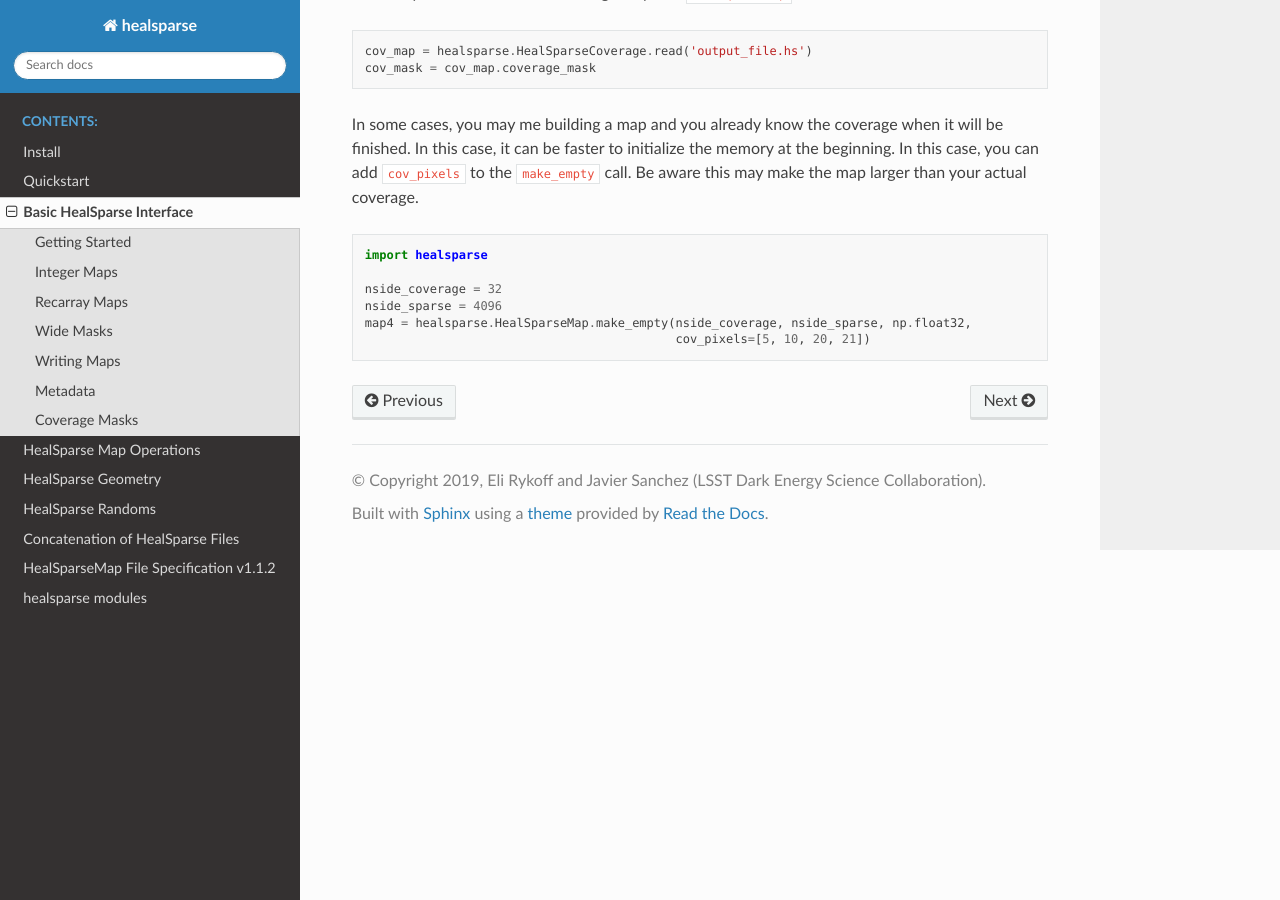
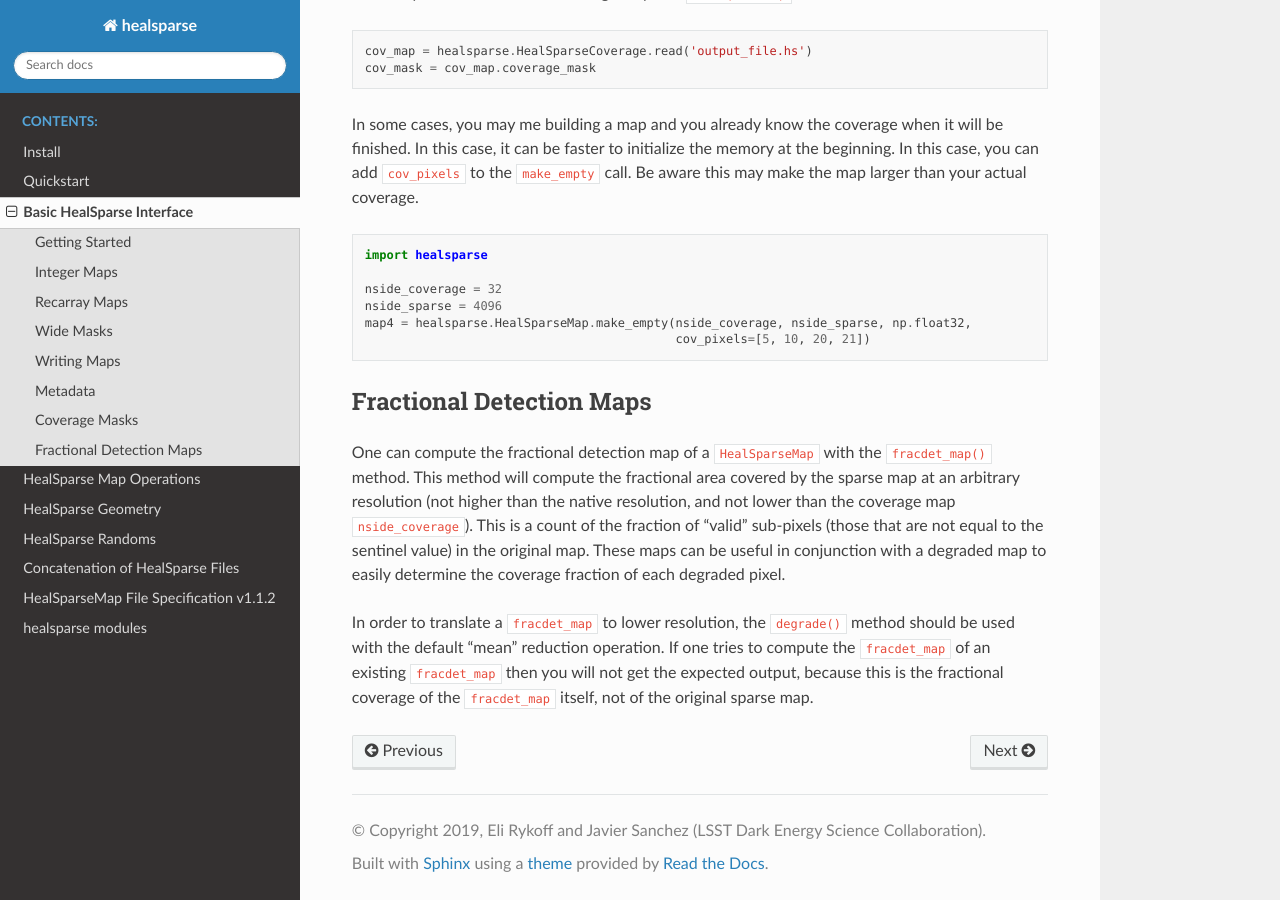
Before and after one commit to LSSTDESC/healsparse, a Sphinx documentation site: the page built from docs/basic_interface.rst, in a window 1280 px wide and 900 px high, scrolled down 4140 px. Built offline with Sphinx 7.4.7 and the Read the Docs theme 2.0.0, drawn with Linux system fonts in a browser that asks for light colours.

Commit message:
Add fracdet_map documentation.

```diff
--- a/docs/basic_interface.rst
+++ b/docs/basic_interface.rst
@@ -211,3 +211,15 @@ In some cases, you may me building a map and you already know the coverage when
     nside_sparse = 4096
     map4 = healsparse.HealSparseMap.make_empty(nside_coverage, nside_sparse, np.float32,
                                                cov_pixels=[5, 10, 20, 21])
+
+
+Fractional Detection Maps
+-------------------------
+
+One can compute the fractional detection map of a :code:`HealSparseMap` with the :code:`fracdet_map()` method.
+This method will compute the fractional area covered by the sparse map at an arbitrary resolution (not higher than the native resolution, and not lower than the coverage map :code:`nside_coverage`).
+This is a count of the fraction of "valid" sub-pixels (those that are not equal to the sentinel value) in the original map.
+These maps can be useful in conjunction with a degraded map to easily determine the coverage fraction of each degraded pixel.
+
+In order to translate a :code:`fracdet_map` to lower resolution, the :code:`degrade()` method should be used with the default "mean" reduction operation.
+If one tries to compute the :code:`fracdet_map` of an existing :code:`fracdet_map` then you will not get the expected output, because this is the fractional coverage of the :code:`fracdet_map` itself, not of the original sparse map.
```
